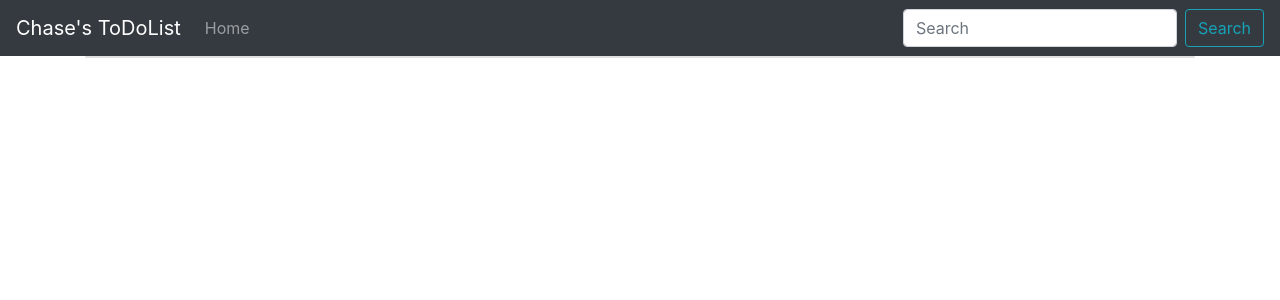
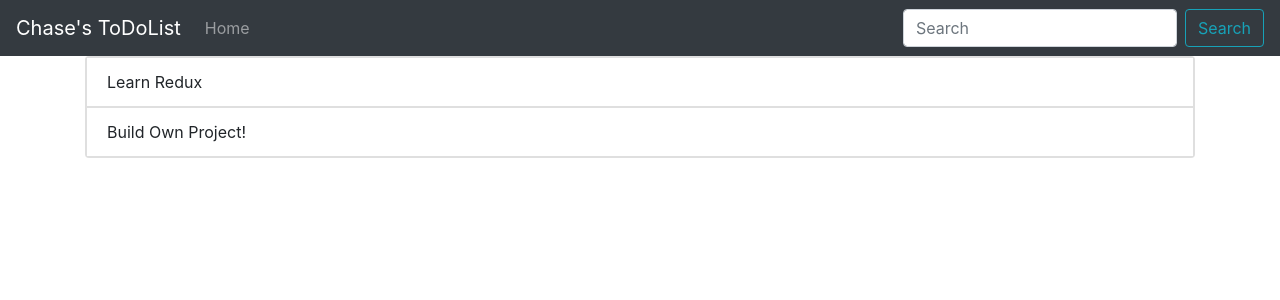
Before and after one commit to chase-xu/todolist, a React (Create React App) app: page / in a window 1280 px wide. Shown: the top 300 px of the page. Built offline with nearby package versions, Linux system fonts and the light colour scheme.

Commit message:
render lists

```diff
--- a/src/components/List/List.js
+++ b/src/components/List/List.js
@@ -1,29 +1,35 @@
-import todoitem from '../todoitem/todoitem.js';
+import Todoitem from '../todoitem/todoitem.js';
 import {useState, useEffect} from 'react';
 import Card from 'react-bootstrap/Card';
 import Axios from 'axios';
+import { useSelector, useDispatch } from 'react-redux';
+
 
 export default function List(props){
 
     const [list, setList] = useState([]);
+    const dispatch = useDispatch()
 
-    // const getData=()=>{
-    //     Axios.post('http://localhost:8082/api/items').then(response=>{
-    //         const data = response.data;
-    //         console.log(data);
-    //         setList(data);
-    //     });
-    // }
+    const todosRemaining = useSelector(state => {
+        const uncompletedTodos = state.todos.filter(todo => !todo.completed)
+        return uncompletedTodos
+    })
 
-//     useEffect(() => {
-//         getData();
-//    }, [])
+    const todosFinished = useSelector(state=>{
+        const completedTodos = state.todos.filter(todo=> todo.completed);
+        return completedTodos;
+    })
+
+
+    useEffect(() => {
+       console.log(todosRemaining);
+   }, [])
 
     return(
         <div>
             <Card >
-                {list.map(item=>{
-                    return (<todoitem item={item} />);
+                {todosRemaining.map(item=>{
+                    return (<Todoitem item={item} />);
                 })}
             </Card>
         </div>
--- a/src/components/todoitem/todoitem.js
+++ b/src/components/todoitem/todoitem.js
@@ -10,7 +10,7 @@ export default function todoitem(props){
 
     return(
         <div>
-            <ListGroup.Item>{props.item}</ListGroup.Item>
+            <ListGroup.Item key={props.item.id} >{props.item.text}</ListGroup.Item>
         </div>
     );
 }
```
